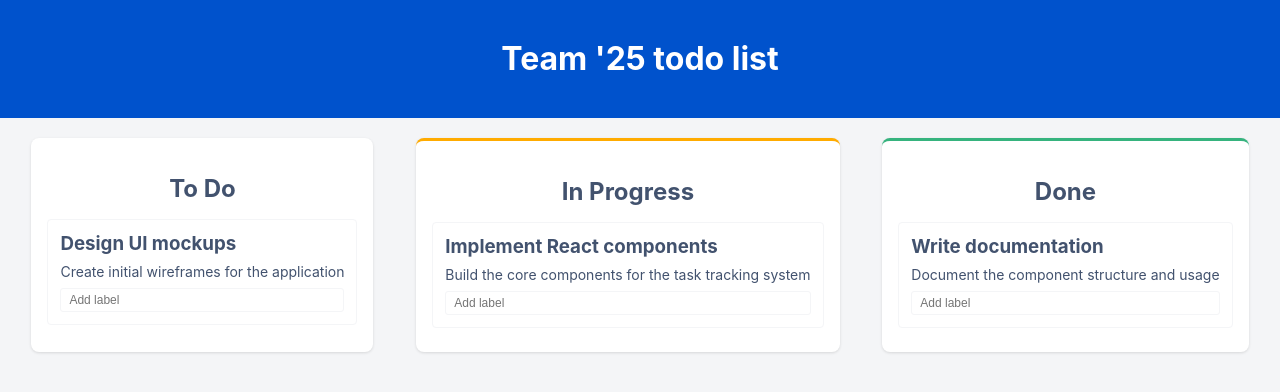
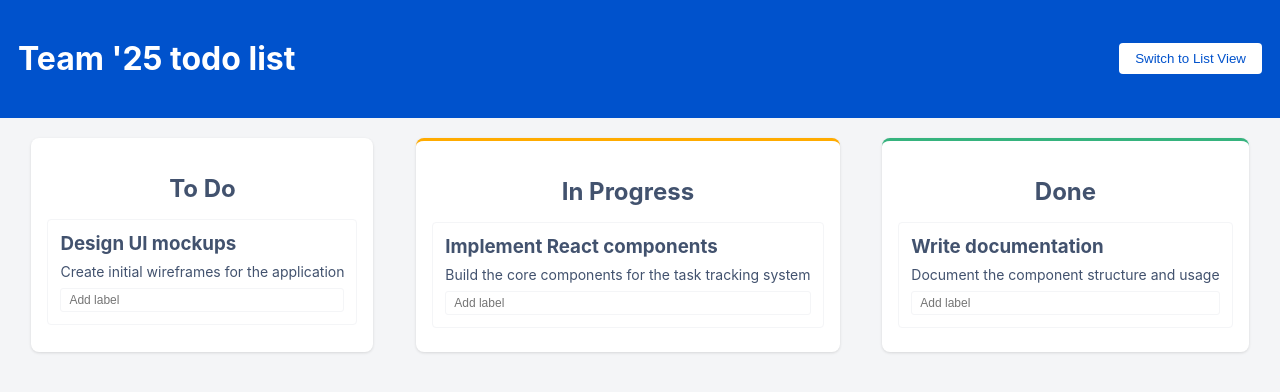
Before and after one commit to garethwham/ai-agent-repo, a React (Create React App) app in the folder my-app/: page / in a window 1280 px wide. Shown: the top 392 px of the page. Built offline with nearby package versions, Linux system fonts and the light colour scheme.

Commit message:
AAD-10:  feat: Add toggleable list/kanban view with persistent preference

```diff
--- a/my-app/src/App.css
+++ b/my-app/src/App.css
@@ -19,13 +19,56 @@
   background-color: var(--primary-blue);
   padding: 18px;
   color: var(--white);
+  display: flex;
+  justify-content: space-between;
+  align-items: center;
 }
 
-.task-list {
+.view-toggle-btn {
+  background-color: var(--white);
+  color: var(--primary-blue);
+  border: none;
+  padding: 8px 16px;
+  border-radius: 4px;
+  cursor: pointer;
+  font-weight: 500;
+  transition: background-color 0.2s;
+}
+
+.view-toggle-btn:hover {
+  background-color: var(--light-gray);
+}
+
+.task-container {
+  padding: 20px;
+}
+
+.task-container.kanban .task-list {
   display: flex;
   justify-content: space-around;
-  padding: 20px;
   gap: 20px;
+}
+
+.task-container.list .task-list-view {
+  max-width: 800px;
+  margin: 0 auto;
+}
+
+.task-list-view .task-card {
+  position: relative;
+  margin-bottom: 16px;
+}
+
+.task-list-view .task-status {
+  position: absolute;
+  top: 12px;
+  right: 12px;
+  padding: 4px 8px;
+  border-radius: 3px;
+  font-size: 12px;
+  font-weight: 500;
+  background-color: var(--light-gray);
+  color: var(--neutral-gray);
 }
 
 .task-column {
--- a/my-app/src/App.js
+++ b/my-app/src/App.js
@@ -1,15 +1,35 @@
-import React from 'react';
+import React, { useState, useEffect } from 'react';
 import './App.css';
 import TaskList from './components/TaskList';
 
 function App() {
+  const [viewMode, setViewMode] = useState(() => {
+    // Get saved view mode from localStorage or default to 'kanban'
+    return localStorage.getItem('viewMode') || 'kanban';
+  });
+
+  useEffect(() => {
+    // Save view mode to localStorage whenever it changes
+    localStorage.setItem('viewMode', viewMode);
+  }, [viewMode]);
+
+  const toggleView = () => {
+    setViewMode(prevMode => prevMode === 'kanban' ? 'list' : 'kanban');
+  };
+
   return (
     <div className="app">
       <header className="app-header">
         <h1>Team '25 todo list</h1>
+        <button
+          className="view-toggle-btn"
+          onClick={toggleView}
+        >
+          {viewMode === 'kanban' ? 'Switch to List View' : 'Switch to Kanban View'}
+        </button>
       </header>
       <main>
-        <TaskList />
+        <TaskList viewMode={viewMode} />
       </main>
     </div>
   );
--- a/my-app/src/components/TaskList.js
+++ b/my-app/src/components/TaskList.js
@@ -24,7 +24,7 @@ const initialTasks = [
   }
 ];
 
-function TaskList() {
+function TaskList({ viewMode }) {
   const [tasks, setTasks] = useState(initialTasks);
 
   const getTasksByStatus = (status) => {
@@ -72,11 +72,38 @@ function TaskList() {
     </div>
   );
 
+  const ListView = () => (
+    <div className="task-list-view">
+      {tasks.map(task => (
+        <div key={task.id} className={`task-card status-${task.status.toLowerCase().replace(' ', '-')}`}>
+          <div className="task-status">{task.status}</div>
+          <h3>{task.title}</h3>
+          <p>{task.description}</p>
+          <div className="task-label">
+            <input
+              type="text"
+              placeholder="Add label"
+              value={task.label}
+              onChange={(e) => handleLabelChange(task.id, e.target.value)}
+              className="label-input"
+            />
+          </div>
+        </div>
+      ))}
+    </div>
+  );
+
   return (
-    <div className="task-list">
-      <TaskColumn status="To Do" />
-      <TaskColumn status="In Progress" />
-      <TaskColumn status="Done" />
+    <div className={`task-container ${viewMode}`}>
+      {viewMode === 'kanban' ? (
+        <div className="task-list">
+          <TaskColumn status="To Do" />
+          <TaskColumn status="In Progress" />
+          <TaskColumn status="Done" />
+        </div>
+      ) : (
+        <ListView />
+      )}
     </div>
   );
 }
```
